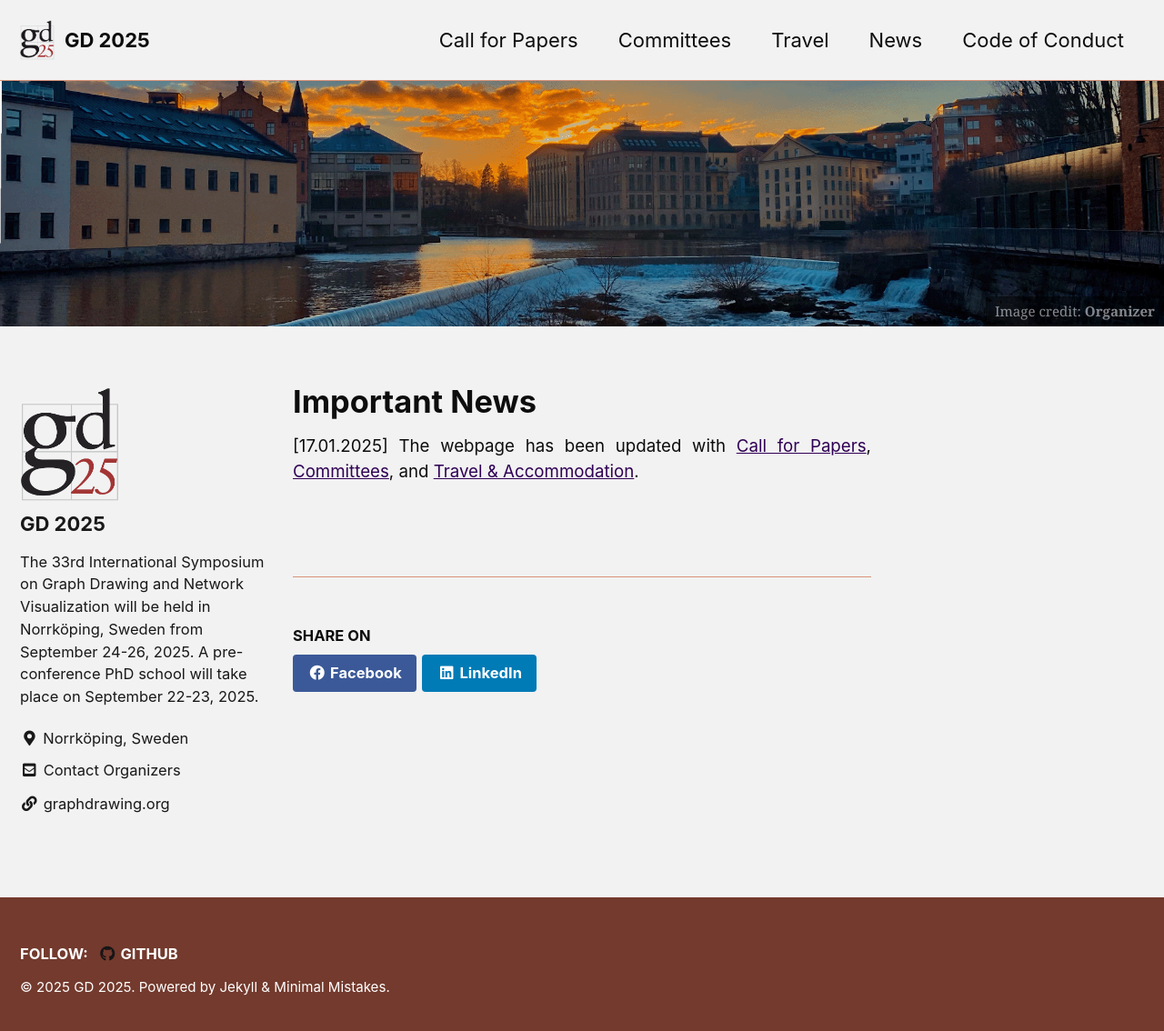
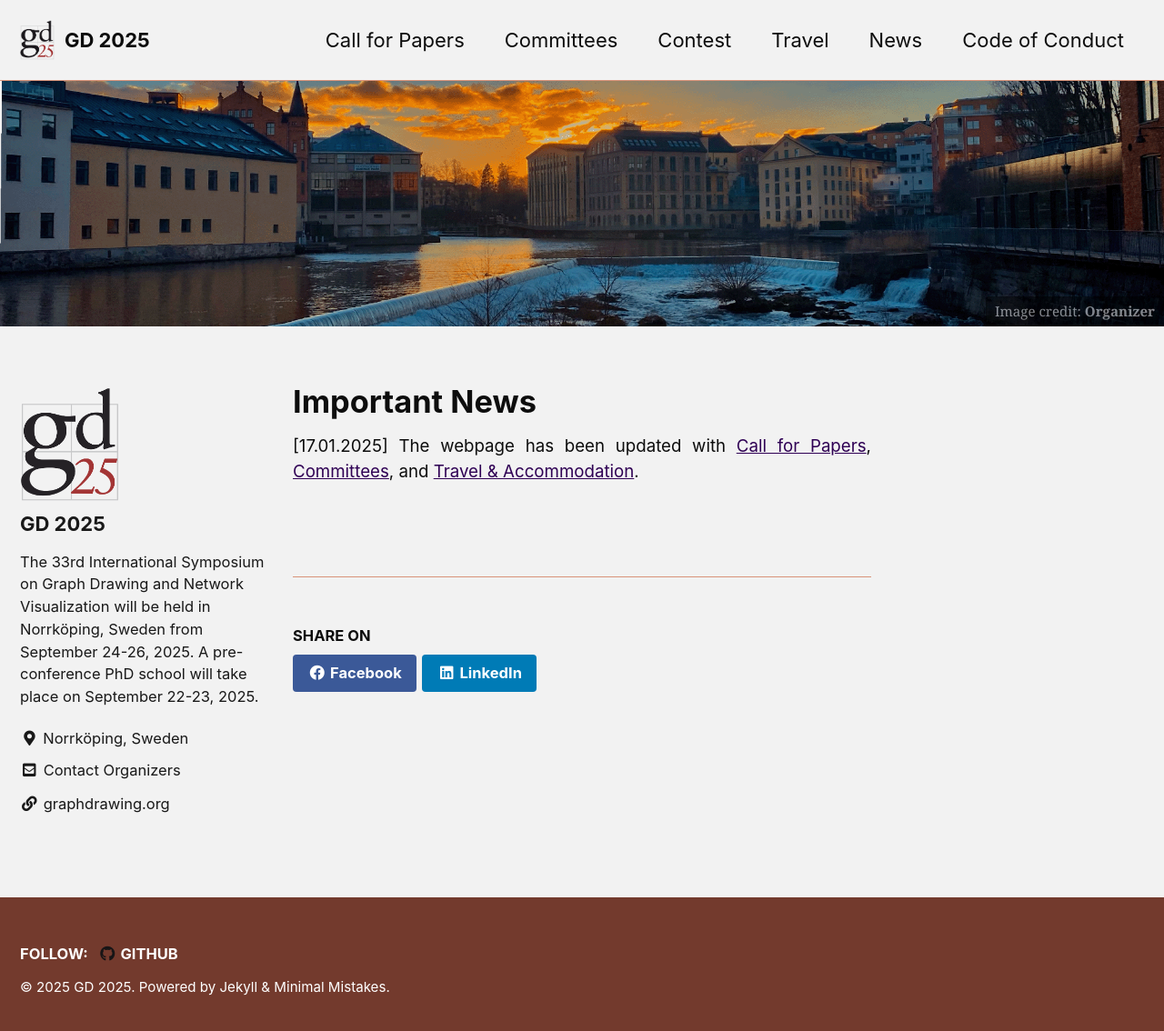
Before and after one commit to graphdrawing/gd2025, a Jekyll site: the page built from pages/news.md, in a window 1280 px wide and 1142 px high. Shown: the top 1134 px of the window at 91% size. Built offline with Jekyll 4.4.1, drawn with Linux system fonts in a browser that asks for light colours; cached includes are drawn as plain includes.

Commit message:
Minor fixes

```diff
--- a/_data/navigation.yml
+++ b/_data/navigation.yml
@@ -4,8 +4,10 @@ main:
      url: /pages/cfp
    - title: "Committees"
      url: /pages/committee
+   - title: "Contest"
+     url: "https://mozart.diei.unipg.it/gdcontest/2025/"
    - title: "Travel"
-     url: /pages/travel_accomodation
+     url: /pages/travel_accommodation
    - title: "News"
      url: /pages/news
    - title: "Code of Conduct"
--- a/pages/news.md
+++ b/pages/news.md
@@ -9,4 +9,4 @@ header:
 # toc: true
 ---
 
-[17.01.2025] The webpage has been updated with [Call for Papers](../cfp/), [Committees](../commitee/), and [Travel & Accommodation](../travel_accommodation/).
+[17.01.2025] The webpage has been updated with [Call for Papers](../cfp/), [Committees](../committee/), and [Travel & Accommodation](../travel_accommodation/).
```
Also changed, not shown: pages/travel_accommodation.md (renamed from pages/travel_accomodation.md).
